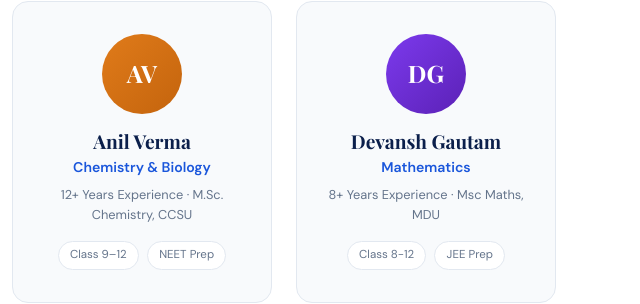
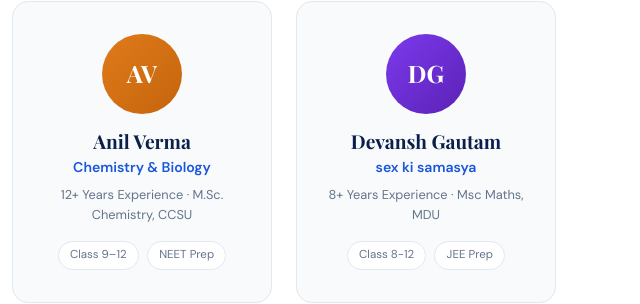
Before and after one commit to devv3107/Kithauli-Coaching-Center, a plain HTML site: page index.html in a window 1280 px wide. Shown: the part 2911-3215 px from the top of the page, 640-1280 px from the left. Drawn offline with nearby package versions, Linux system fonts and the light colour scheme.

Commit message:
Update index.html

```diff
--- a/index.html
+++ b/index.html
@@ -131,7 +131,7 @@
             <span>DG</span>
           </div>
           <h3>Devansh Gautam</h3>
-          <p class="faculty-subject">Mathematics</p>
+          <p class="faculty-subject">sex ki samasya</p>
           <p class="faculty-exp">8+ Years Experience · Msc Maths, MDU</p>
           <div class="faculty-tags"><span>Class 8-12</span><span>JEE Prep</span></div>
         </div>
```
